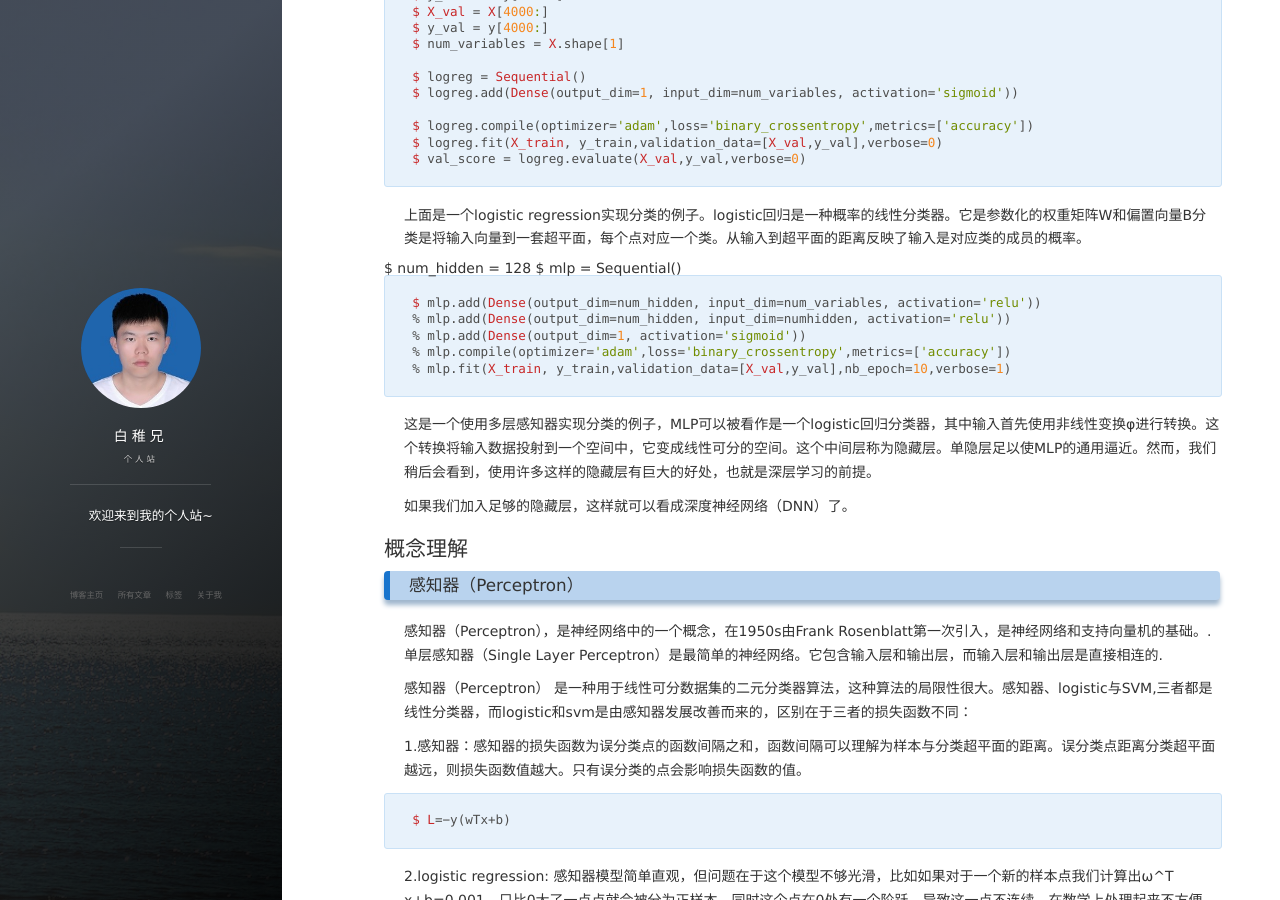
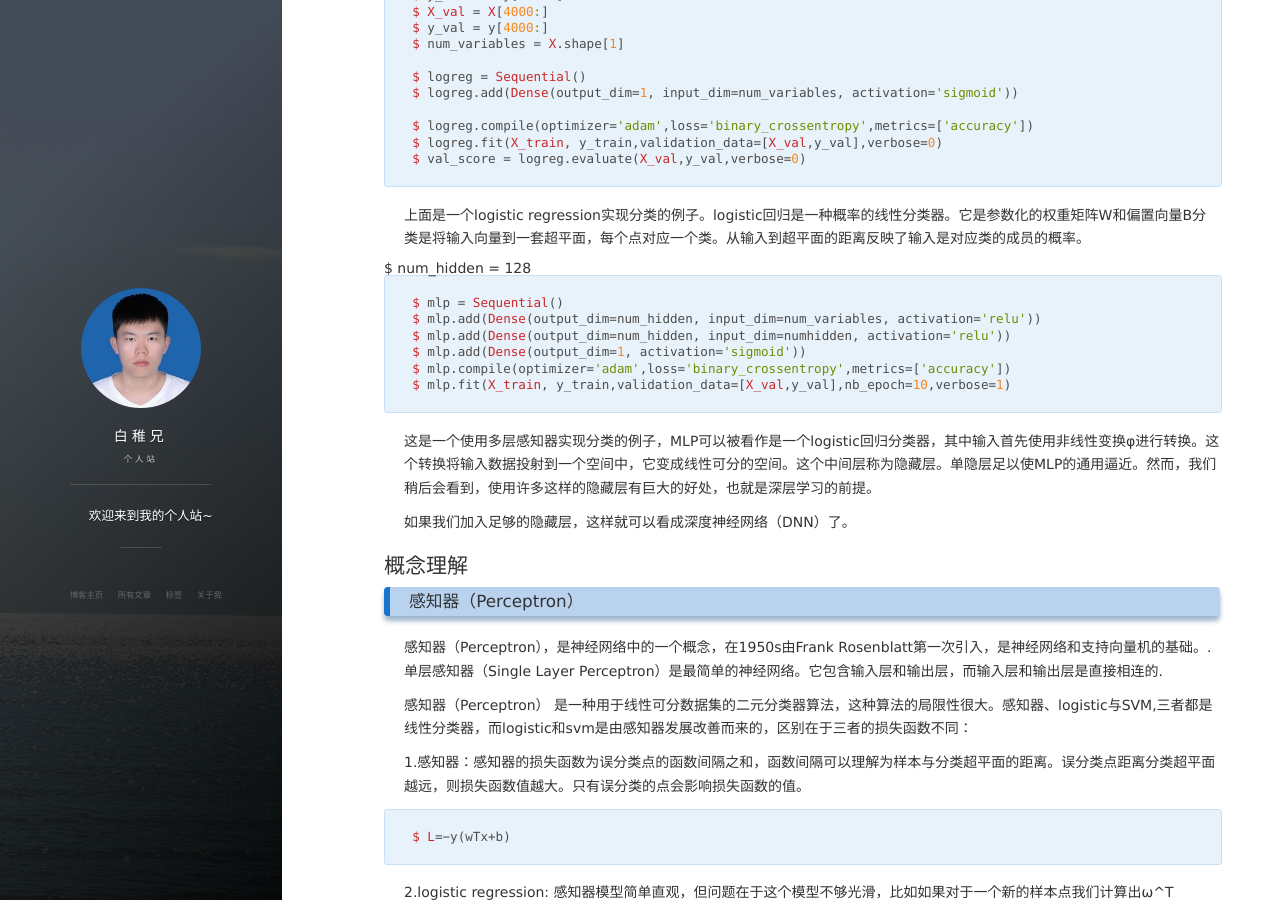
Before and after one commit to xujingxu/xujingxu.github.io, a Jekyll site: the page built from _posts/2017-10-16-从逻辑回归到多层感知器再到深度神经网络.md, in a window 1280 px wide and 900 px high, scrolled down 442 px. Built offline with Jekyll 4.4.1, drawn with Linux system fonts in a browser that asks for light colours; nearby versions of some CDN libraries; comment, search, counter and statistics services are not loaded.

```diff
--- a/_posts/2017-10-16-从逻辑回归到多层感知器再到深度神经网络.md
+++ b/_posts/2017-10-16-从逻辑回归到多层感知器再到深度神经网络.md
@@ -34,12 +34,12 @@ tag: Deep learning
 上面是一个logistic regression实现分类的例子。logistic回归是一种概率的线性分类器。它是参数化的权重矩阵W和偏置向量B分类是将输入向量到一套超平面，每个点对应一个类。从输入到超平面的距离反映了输入是对应类的成员的概率。
 
  	$ num_hidden = 128
- 	$ mlp = Sequential()
+	$ mlp = Sequential()
 	$ mlp.add(Dense(output_dim=num_hidden, input_dim=num_variables, activation='relu'))
-	% mlp.add(Dense(output_dim=num_hidden, input_dim=numhidden, activation='relu'))
-	% mlp.add(Dense(output_dim=1, activation='sigmoid'))
-	% mlp.compile(optimizer='adam',loss='binary_crossentropy',metrics=['accuracy'])
-	% mlp.fit(X_train, y_train,validation_data=[X_val,y_val],nb_epoch=10,verbose=1)
+	$ mlp.add(Dense(output_dim=num_hidden, input_dim=numhidden, activation='relu'))
+	$ mlp.add(Dense(output_dim=1, activation='sigmoid'))
+	$ mlp.compile(optimizer='adam',loss='binary_crossentropy',metrics=['accuracy'])
+	$ mlp.fit(X_train, y_train,validation_data=[X_val,y_val],nb_epoch=10,verbose=1)
 
 这是一个使用多层感知器实现分类的例子，MLP可以被看作是一个logistic回归分类器，其中输入首先使用非线性变换φ进行转换。这个转换将输入数据投射到一个空间中，它变成线性可分的空间。这个中间层称为隐藏层。单隐层足以使MLP的通用逼近。然而，我们稍后会看到，使用许多这样的隐藏层有巨大的好处，也就是深层学习的前提。
 
```
